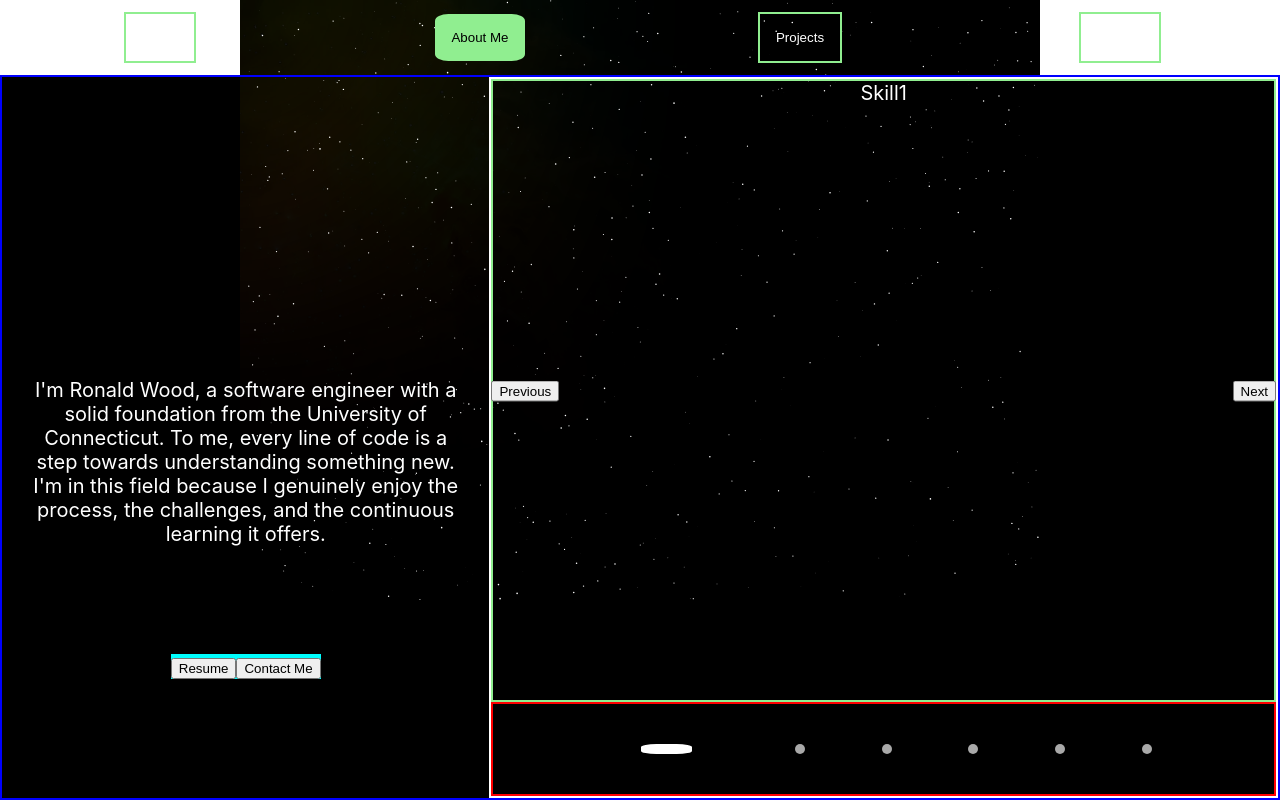
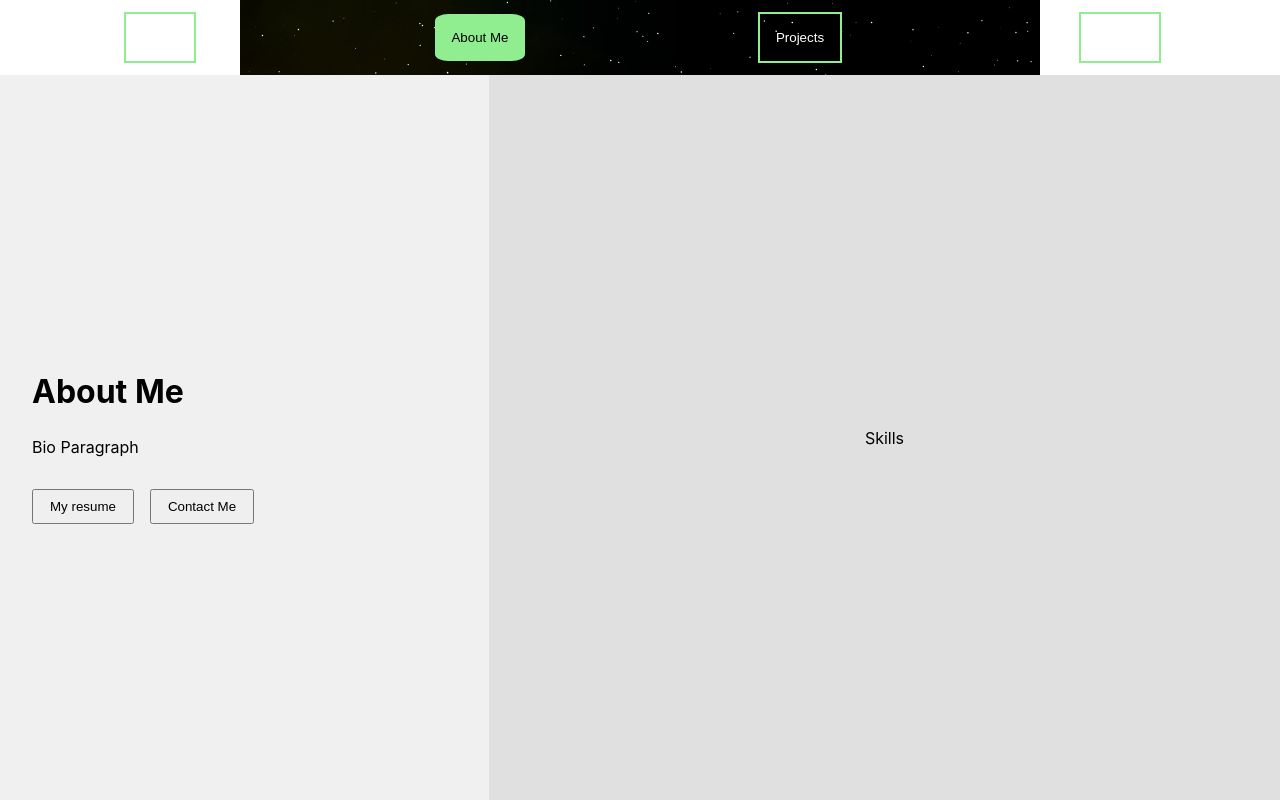
Before and after one commit to raw1218/Portfolio, a React (Create React App) app: page / in a window 1280 px wide. Both pictures are taken after a click on the button "About Me". Built offline with nearby package versions, Linux system fonts and the light colour scheme.

Commit message:
Composition v2

```diff
--- /dev/null
+++ b/src/landing_page/AboutPage/AboutPage2.css
@@ -0,0 +1,35 @@
+.about-page-wrapper-fullscreen {
+    display: grid;
+    width: 100%;
+    height: 100%; /* Taking up the full viewport height */
+    grid-template-columns: 1fr 1.618fr; /* This time the right column is wider */
+    z-index: 1;
+
+}
+
+.about-page-left-section {
+    display: flex;
+    flex-direction: column;
+    justify-content: center; /* Centering content vertically */
+    align-items: start; /* Aligning content to the left */
+    padding: 2rem; /* Some space around content */
+    background-color: #f0f0f0; /* Placeholder color */
+}
+
+.about-page-right-section {
+    display: flex;
+    align-items: center; /* Centers the skill carousel vertically */
+    justify-content: center; /* And this centers it horizontally */
+    background-color: #e0e0e0; /* Placeholder color */
+}
+
+.bio-buttons {
+    display: flex;
+    gap: 1rem; /* Space between buttons */
+    margin-top: 1rem; /* Space above the buttons */
+}
+
+.resume-button, .contact-button {
+    /* Add your individual button styling here */
+    padding: 0.5rem 1rem;
+}
--- /dev/null
+++ b/src/landing_page/AboutPage/AboutPage2.js
@@ -0,0 +1,29 @@
+import React from 'react'
+import './AboutPage2.css'
+function AboutPage2() {
+
+
+
+
+  return (
+    <div className='about-page-wrapper-fullscreen'>
+        <div className='about-page-left-section'>
+            <h1>About Me</h1>
+            <p>Bio Paragraph</p>
+            <div className='bio-buttons'>
+                <button className='resume-button'>My resume</button>
+                <button className='contact-button'>Contact Me</button>
+            </div>
+        </div>
+
+
+        <div className='about-page-right-section'>
+            <div className='skill-carousel-wrapper'>
+                Skills
+            </div>
+        </div>
+    </div>
+  )
+}
+
+export default AboutPage2
--- a/src/landing_page/LandingPage.js
+++ b/src/landing_page/LandingPage.js
@@ -2,9 +2,10 @@ import {useContext}from 'react'
 import ParticleSimulation from './ParticleSimulation'
 import './LandingPage.css'
 import { currentPageContext } from '../App'
-import AboutPage from './AboutPage/AboutPage'
+import AboutPage2 from './AboutPage/AboutPage2'
 import ProjectsPage from './ProjectsPage'
 import ContactPage from './ContactPage'
+
 
 function LandingPage() {
 
@@ -37,7 +38,7 @@ function LandingPage() {
 
 
       {currentPage === 'about' && (
-        <AboutPage/>
+        <AboutPage2/>
       )}
 
 
--- a/src/landing_page/ProjectsPage.css
+++ b/src/landing_page/ProjectsPage.css
@@ -29,8 +29,14 @@
 
 .projects-page-left-section {
     flex: 1.618;
-    background-color: red; /* Change this to any color you prefer */
+    background-color: orange;
+    display: flex;
+    flex-direction: column;  /* Add this */
+    justify-content: center;
+    align-items: center;
+    gap: 2rem;
 }
+
 
 h1 {
     margin-bottom: 0.618rem; /* Golden ratio for spacing */
@@ -52,8 +58,10 @@ h1 {
 }
 
 .projects {
+    display: flex;
+    align-items: center;
+    justify-content: center;
     width: 100%;
-    height: 80%;
-    margin: auto 0;
-    background-color: #E63946; /* Change this to any color you prefer */
+    height: 100%;
+    background-color: blue;
 }
```
